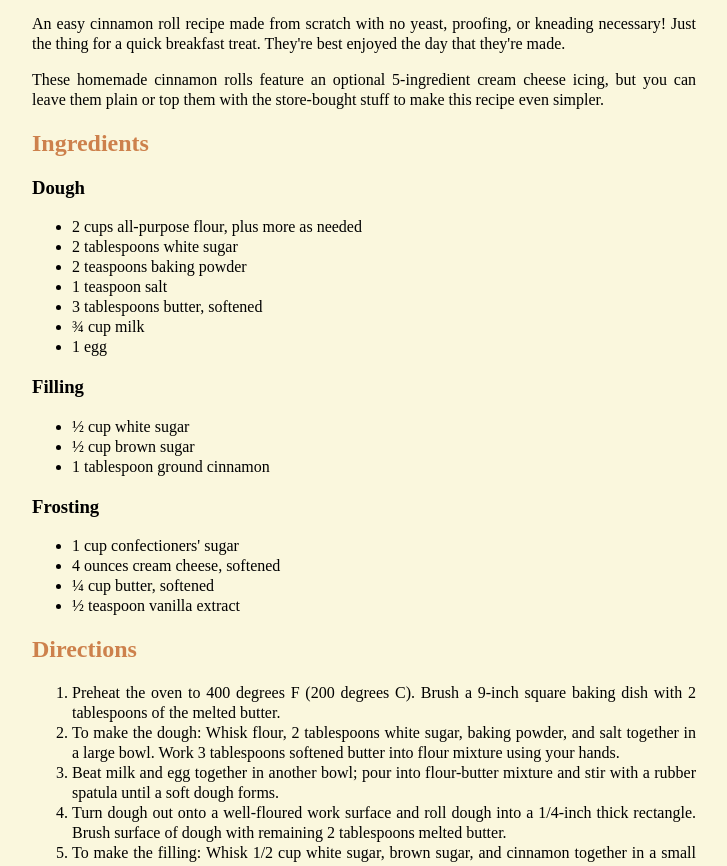
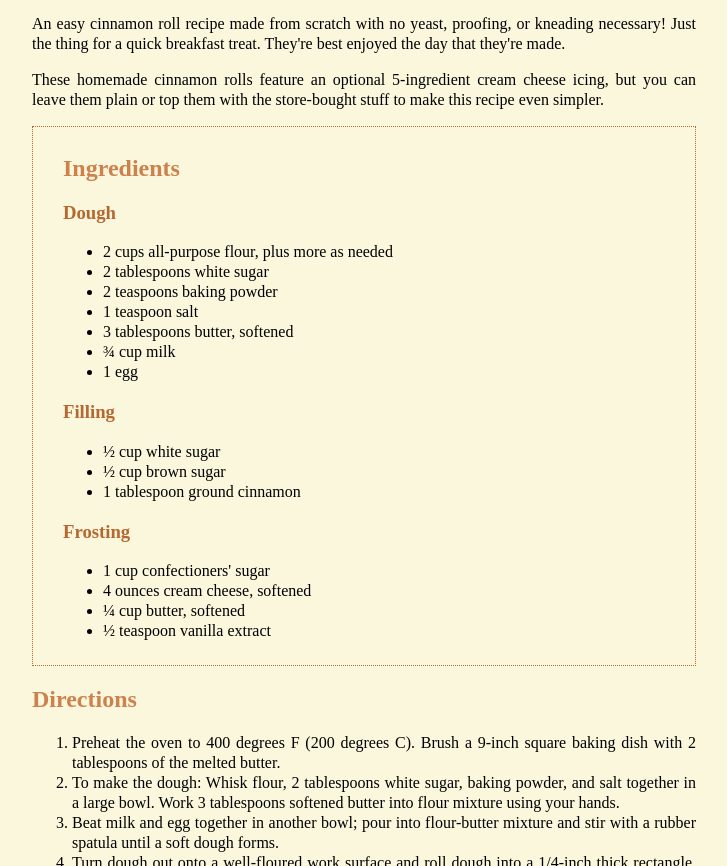
Before and after one commit to Ireb91/odin-recipes, a plain HTML site: page recipes/cinnamonrolls.html in a window 1280 px wide. Shown: the part 420-1286 px from the top of the page, without its empty margins (276-1003 px from the left). Drawn offline with Linux system fonts and the light colour scheme.

Commit message:
Add padding and dotted border to ingredients section

```diff
--- a/recipes/applestyle.css
+++ b/recipes/applestyle.css
@@ -30,3 +30,14 @@ line-height: 20px;
 li {
     line-height: 20px;
 }
+
+.ingredients{
+    border: 1px dotted;
+    border-color: #B56830;
+    padding: 8px 0px 8px 30px ;
+
+}
+
+.ingredients h3{
+    color: #B56830;
+}
--- a/recipes/bananastyle.css
+++ b/recipes/bananastyle.css
@@ -30,3 +30,13 @@ line-height: 20px;
 li {
     line-height: 20px;
 }
+.ingredients{
+    border: 1px dotted;
+    border-color: #B56830;
+    padding: 8px 0px 8px 30px ;
+
+}
+
+.ingredients h3{
+    color: #B56830;
+}
--- a/recipes/cinnamonrolls.html
+++ b/recipes/cinnamonrolls.html
@@ -13,6 +13,7 @@
 <h2>Quick Cinnamon Rolls</h2>
 <p>An easy cinnamon roll recipe made from scratch with no yeast, proofing, or kneading necessary! Just the thing for a quick breakfast treat. They're best enjoyed the day that they're made.</p>
 <p>These homemade cinnamon rolls feature an optional 5-ingredient cream cheese icing, but you can leave them plain or top them with the store-bought stuff to make this recipe even simpler.</p>
+<div class="ingredients">
 <h2>Ingredients</h2>
 <h3>Dough</h3>
 <ul>
@@ -37,6 +38,7 @@
     <li>¼ cup butter, softened</li>
     <li>½ teaspoon vanilla extract</li>
 </ul>
+</div>
 <h2>Directions</h2>
 <ol>
     <li>Preheat the oven to 400 degrees F (200 degrees C). Brush a 9-inch square baking dish with 2 tablespoons of the melted butter.</li>
--- a/recipes/cinnamonstyle.css
+++ b/recipes/cinnamonstyle.css
@@ -30,3 +30,14 @@ line-height: 20px;
 li {
     line-height: 20px;
 }
+
+.ingredients{
+    border: 1px dotted;
+    border-color: #B56830;
+    padding: 8px 0px 8px 30px ;
+
+}
+
+.ingredients h3{
+    color: #B56830;
+}
```
Also changed, not shown: recipes/bananabread.html (+2 -0 lines), recipes/frenchapplepie.html (+2 -0 lines).
